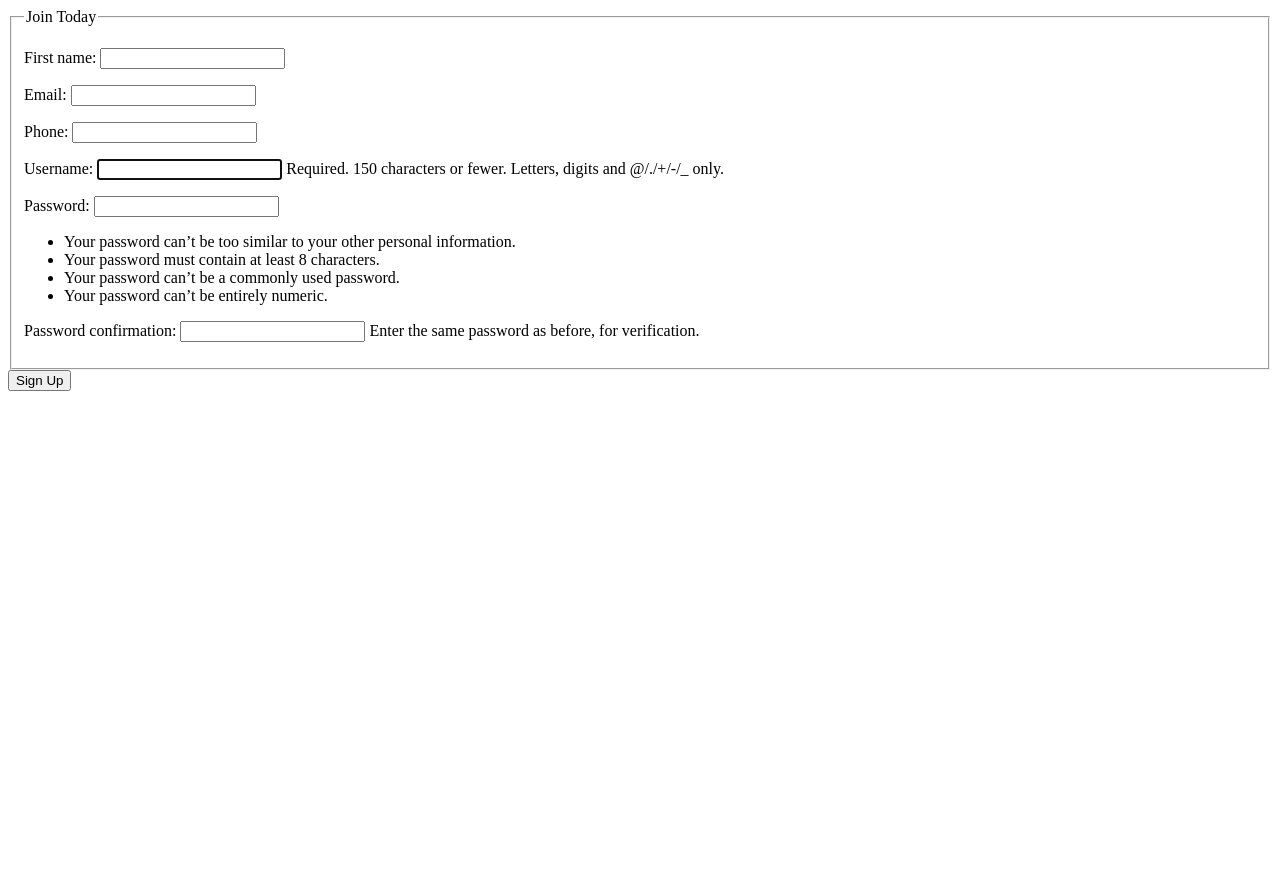
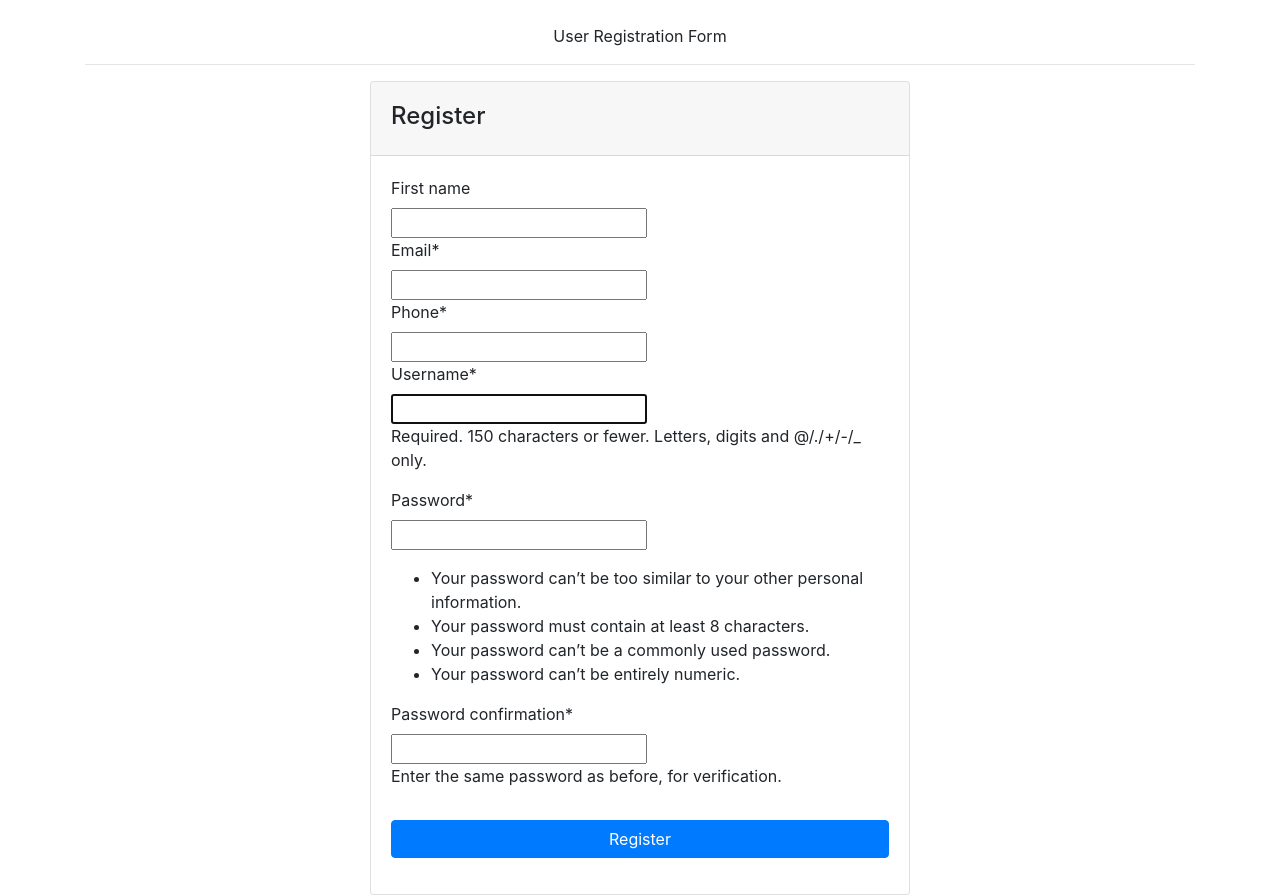
Before and after one commit to akshay98322/MinionLabs-, a Django app: page /register/ in a window 1280 px wide. Before the commit the page ends 391 px from the top, so only its background shows below. Run offline with Django 3.2, Linux system fonts and the light colour scheme; some libraries are stand-ins or nearby versions.

Commit message:
User Register UI fixed.

```diff
--- a/minion_labs/settings.py
+++ b/minion_labs/settings.py
@@ -28,6 +28,7 @@ INSTALLED_APPS = [
     'client.apps.ClientConfig',
 #     packages
     'phone_field',
+    'crispy_forms',
 ]
 
 MIDDLEWARE = [
--- a/users/templates/users/register.html
+++ b/users/templates/users/register.html
@@ -1,24 +1,46 @@
-<!DOCTYPE html>
-<html lang="en">
-<head>
-    <meta charset="UTF-8">
-    <title>Title</title>
-</head>
-<body>
-    <div class="content-section">
-        <form method="post">
-            {%  csrf_token %}
-            <fieldset class="form-group">
-                <legend class="border-bottom mb-4">Join Today</legend>
-                  {{ form.as_p }}
-            </fieldset>
-            <div class="form-group">
-                <button class="btn btn-outline-info" type="submit">Sign Up</button>
-            </div>
+{% load crispy_forms_tags %}
+<link href="//maxcdn.bootstrapcdn.com/bootstrap/4.0.0/css/bootstrap.min.css" rel="stylesheet" id="bootstrap-css">
+<script src="//maxcdn.bootstrapcdn.com/bootstrap/4.0.0/js/bootstrap.min.js"></script>
+<script src="//cdnjs.cloudflare.com/ajax/libs/jquery/3.2.1/jquery.min.js"></script>
+<!------ Include the above in your HEAD tag ---------->
 
-        </form>
+<link rel="stylesheet" href="https://use.fontawesome.com/releases/v5.0.8/css/all.css">
 
+
+<div class="container">
+<br>  <p class="text-center">User Registration Form</p>
+<hr>
+{% if messages %}
+            {% for message in messages %}
+                <div class="alert alert-{{ message.tags }}">
+                    {{ message }}
+                </div>
+            {% endfor %}
+{% endif %}
+
+<div class="row justify-content-center">
+	<div class="col-md-6">
+		<div class="card">
+			<header class="card-header">
+				<h4 class="card-title mt-2">Register</h4>
+			</header>
+			<article class="card-body">
+			<form method="POST">
+				{%  csrf_token %}
+				<div class="form-row">
+					<div class="col form-group">
+						{{ form|crispy }}
+					</div> <!-- form-group end.// -->
+
+				</div> <!-- form-row end.// -->
+			    <div class="form-group">
+			        <button type="submit" class="btn btn-primary btn-block"> Register  </button>
+			    </div> <!-- form-group// -->
+
+			</form>
+
+			</article>
+        </div>
     </div>
-
-</body>
-</html>
+</div>
+</div>
--- a/users/views.py
+++ b/users/views.py
@@ -1,6 +1,6 @@
 from django.shortcuts import render, redirect
-from django.contrib.auth import authenticate
 from .forms import RegistrationForm
+from django.contrib import messages
 
 
 def register(request):
@@ -8,8 +8,8 @@ def register(request):
         form = RegistrationForm(request.POST)
         if form.is_valid():
             form.save()
-            # username = form.cleaned_data.get('username')
-            # messages.success(request, f'Your Account Created Successfully! Now you can log in.!')
+            username = form.cleaned_data.get('username')
+            messages.success(request, f'User Account, {username} Created Successfully!')
             return redirect('register')
     else:
 
```
